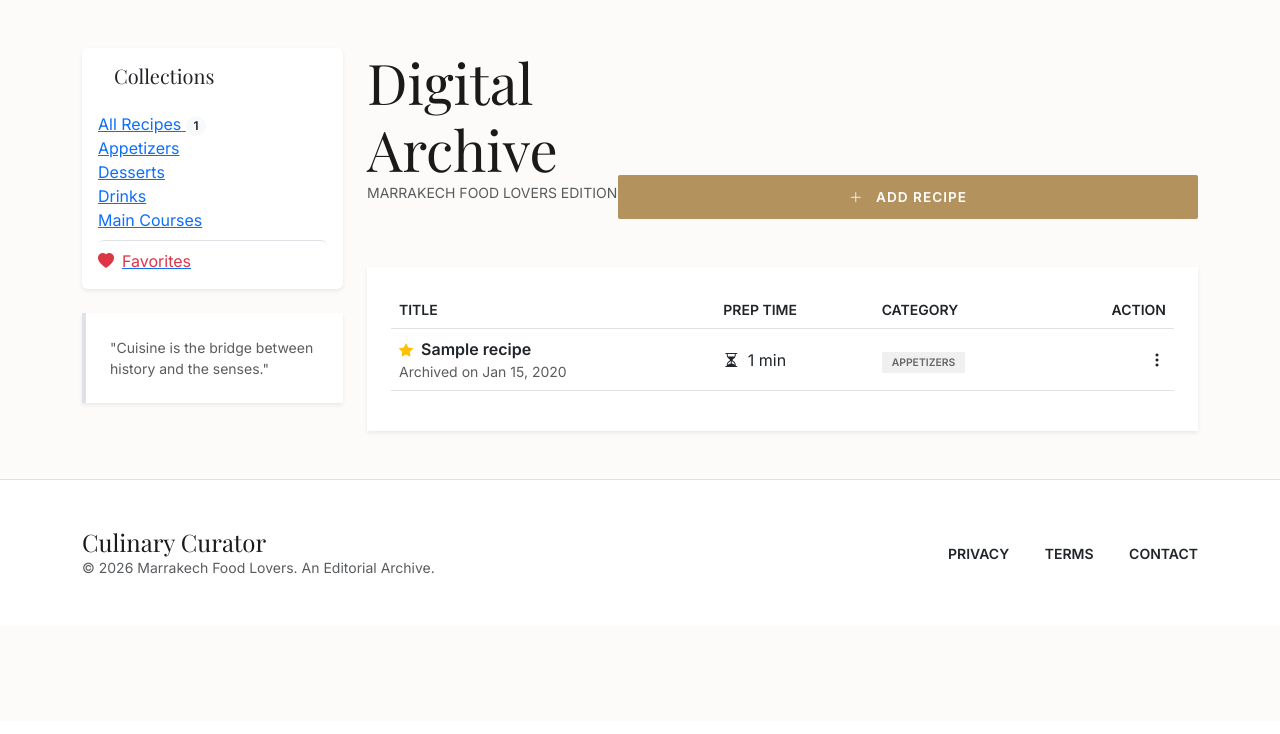
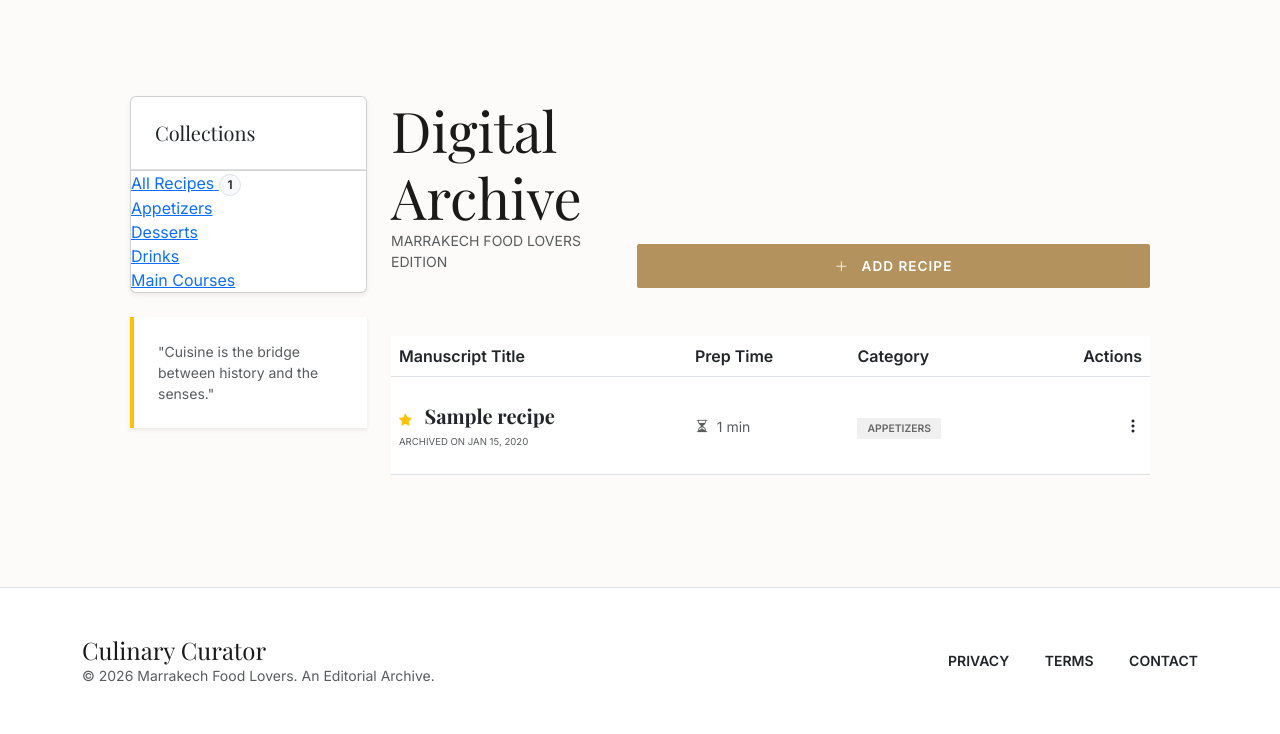
Before and after one commit to hassanhmc40-ops/Marrakech-food-lovers, a PHP site: page /index.php?action=recipes in a window 1280 px wide. Shown: the part 79-813 px from the top of the page. Before the commit the page ends 653 px from the top, so only its background shows below. Run offline with PHP 8.4, Linux system fonts and the light colour scheme; the visitor is signed in with stand-in values (Sample User, id 1); data comes from the database, SQL or seed files in the repository; tables that the repository leaves empty hold one stand-in row (values such as "Sample post"); data that the repository does not hold is empty; some web fonts are replaced.

Commit message:
style changes

```diff
--- a/views/recipes/index.php
+++ b/views/recipes/index.php
@@ -1,26 +1,26 @@
 <?php include __DIR__ . '/../layout/header.php'; ?>
 
+<div class="container-fluid py-5 px-md-5">
     <div class="row">
         <div class="col-md-3">
-        <div class="card border-0 shadow-sm p-3 mb-4">
-            <h5 class="brand-font mb-4 px-3">Collections</h5>
+            <div class="card card-sidebar shadow-sm mb-4">
+                <div class="p-4 border-bottom">
+                    <h5 class="brand-font mb-0">Collections</h5>
+                </div>
                 <div class="list-group list-group-flush">
-                <a href="index.php?action=recipes" class="collection-item rounded <?= !isset($_GET['id']) ? 'active' : '' ?>">
+                    <a href="index.php?action=recipes" class="collection-item <?= !isset($_GET['id']) ? 'active' : '' ?>">
                         <span>All Recipes</span>
-                    <span class="badge bg-light text-dark rounded-pill"><?= count($recipes) ?></span>
+                        <span class="badge rounded-pill bg-light text-dark border"><?= count($recipes) ?></span>
                     </a>
                     <?php foreach($categories as $cat): ?>
-                <a href="index.php?action=filterByCategory&id=<?= $cat['id'] ?>" class="collection-item rounded <?= (isset($_GET['id']) && $_GET['id'] == $cat['id']) ? 'active' : '' ?>">
+                    <a href="index.php?action=filterByCategory&id=<?= $cat['id'] ?>" class="collection-item">
                         <?= htmlspecialchars($cat['name']) ?>
                     </a>
                     <?php endforeach; ?>
-                <a href="index.php?action=myFavorites" class="collection-item rounded mt-2 border-top pt-2">
-                    <span class="text-danger"><i class="bi bi-heart-fill me-2"></i>Favorites</span>
-                </a>
                 </div>
             </div>
 
-        <div class="p-4 bg-white shadow-sm italic text-muted small border-start border-4 border-gold">
+            <div class="p-4 bg-white border-start border-4 border-warning shadow-sm small italic text-muted">
                 "Cuisine is the bridge between history and the senses."
             </div>
         </div>
@@ -31,45 +31,46 @@
                     <h1 class="brand-font display-4 mb-0">Digital Archive</h1>
                     <p class="text-muted text-uppercase small ls-2">Marrakech Food Lovers Edition</p>
                 </div>
-            <a href="index.php?action=createRecipe" class="btn btn-gold px-4">
+                <a href="index.php?action=createRecipe" class="btn btn-gold">
                     <i class="bi bi-plus-lg me-2"></i> Add Recipe
                 </a>
             </div>
 
-        <div class="table-responsive bg-white shadow-sm p-4">
-            <table class="table table-hover align-middle">
-                <thead class="text-uppercase small text-muted border-bottom">
+            <div class="table-container">
+                <div class="table-responsive">
+                    <table class="table align-middle">
+                        <thead>
                             <tr>
-                        <th>Title</th>
+                                <th>Manuscript Title</th>
                                 <th>Prep Time</th>
                                 <th>Category</th>
-                        <th class="text-end">Action</th>
+                                <th class="text-end">Actions</th>
                             </tr>
                         </thead>
                         <tbody>
                             <?php foreach($recipes as $recipe): ?>
                             <tr>
-                        <td>
-                            <div class="fw-bold">
+                                <td class="py-4">
+                                    <div class="fw-bold mb-1 fs-5 brand-font">
                                         <?php if ($this->recipeModel->isFavorite($_SESSION['user_id'], $recipe['id'])): ?>
-                                    <i class="bi bi-star-fill text-warning me-1 small"></i>
+                                            <i class="bi bi-star-fill text-warning me-2" style="font-size: 0.8rem;"></i>
                                         <?php endif; ?>
                                         <?= htmlspecialchars($recipe['title']) ?>
                                     </div>
-                            <div class="small text-muted">Archived on <?= date('M d, Y', strtotime($recipe['created_at'])) ?></div>
+                                    <div class="small text-muted text-uppercase ls-2" style="font-size: 0.6rem;">
+                                        Archived on <?= date('M d, Y', strtotime($recipe['created_at'])) ?>
+                                    </div>
                                 </td>
-                        <td><i class="bi bi-hourglass-split me-1"></i> <?= $recipe['prep_time'] ?> min</td>
+                                <td><span class="text-muted small"><i class="bi bi-hourglass-split me-1"></i> <?= $recipe['prep_time'] ?> min</span></td>
                                 <td><span class="badge-category"><?= htmlspecialchars($recipe['category_name']) ?></span></td>
                                 <td class="text-end">
                                     <div class="dropdown">
-                                <button class="btn btn-link text-dark p-0" data-bs-toggle="dropdown">
-                                    <i class="bi bi-three-dots-vertical"></i>
-                                </button>
+                                        <button class="btn btn-link text-dark p-0" data-bs-toggle="dropdown"><i class="bi bi-three-dots-vertical"></i></button>
                                         <ul class="dropdown-menu dropdown-menu-end border-0 shadow-sm p-2">
-                                    <li><a class="dropdown-item rounded" href="index.php?action=showRecipe&id=<?= $recipe['id'] ?>"><i class="bi bi-eye me-2"></i> Show</a></li>
+                                            <li><a class="dropdown-item rounded" href="index.php?action=showRecipe&id=<?= $recipe['id'] ?>"><i class="bi bi-eye me-2"></i> View</a></li>
                                             <li><a class="dropdown-item rounded" href="index.php?action=editRecipe&id=<?= $recipe['id'] ?>"><i class="bi bi-pencil me-2"></i> Edit</a></li>
                                             <li><hr class="dropdown-divider"></li>
-                                    <li><a class="dropdown-item text-danger rounded" href="index.php?action=deleteRecipe&id=<?= $recipe['id'] ?>" onclick="return confirm('Permanently remove from archive?')"><i class="bi bi-trash me-2"></i> Delete</a></li>
+                                            <li><a class="dropdown-item text-danger rounded" href="index.php?action=deleteRecipe&id=<?= $recipe['id'] ?>" onclick="return confirm('Archive this manuscript?')"><i class="bi bi-trash me-2"></i> Delete</a></li>
                                         </ul>
                                     </div>
                                 </td>
@@ -77,9 +78,8 @@
                             <?php endforeach; ?>
                         </tbody>
                     </table>
-            <?php if (empty($recipes)): ?>
-                <div class="text-center py-5 text-muted italic">No manuscripts found in this collection.</div>
-            <?php endif; ?>
+                </div>
+            </div>
         </div>
     </div>
 </div>
```
Also changed, not shown: views/recipes/edit.php (+38 -47 lines), views/recipes/show.php (+42 -45 lines). Lines whose indentation alone changed are shown as unchanged.
